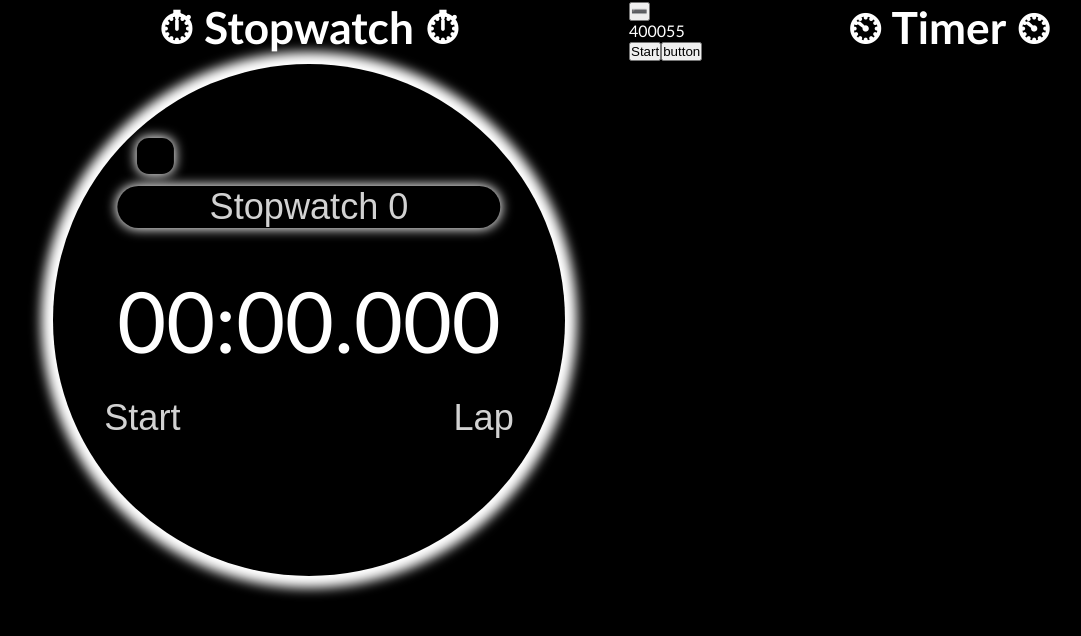
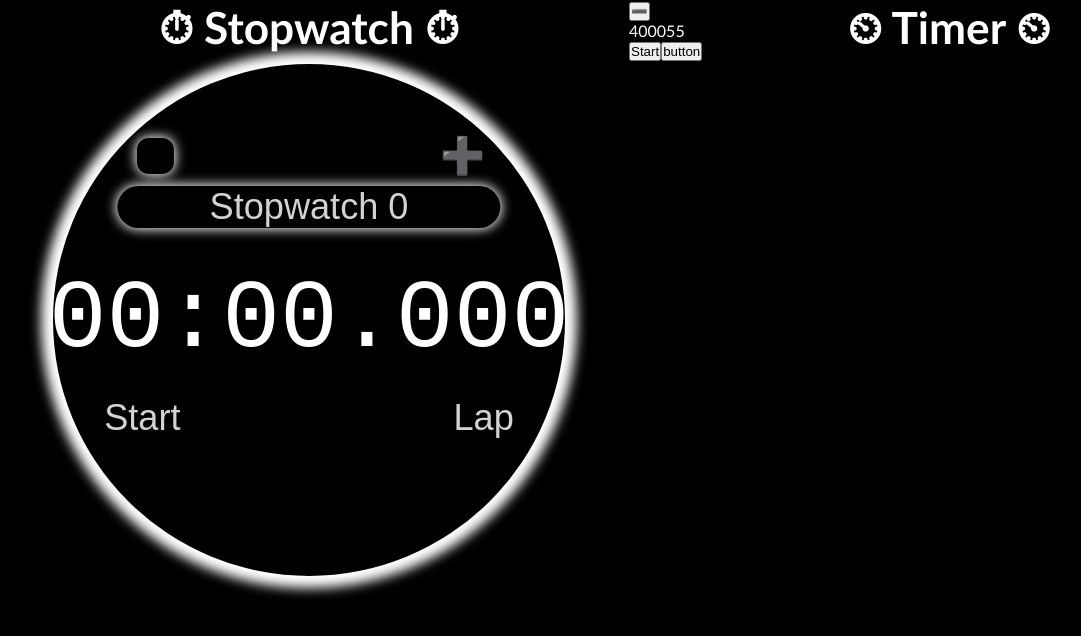
Before and after one commit to moefingers/react-timer-stopwatch-v2, a React (Vite) app: page / in a window 1280 px wide. Shown: the top 636 px of the page, without its empty margins (11-1092 px from the left). Built offline with nearby package versions, Linux system fonts and the light colour scheme.

Commit message:
refactored avg lap time calculations and moved them into a use effect when the time array is added to

```diff
--- a/src/App.css
+++ b/src/App.css
@@ -290,13 +290,13 @@ Imagine a landscape phone more extreme/longer than 2:1*/
 /* each */
 .stopwatch-button.stopwatch-navigation-left {
   position: absolute;
-  transform: translate(-50%, -50%);
+  transform: translate(-100%, -50%);
   top: 50%;
   left: 0%;
 }
 .stopwatch-button.stopwatch-navigation-right{
   position: absolute;
-  transform: translate(-50%, -50%);
+  transform: translate(0, -50%);
   top: 50%;
   left: 100%;
 }
@@ -322,12 +322,16 @@ Imagine a landscape phone more extreme/longer than 2:1*/
   /* outline: white dashed 1px; */
   transform: translate(0, 0);
   transition: var(--slow-transition);
-  font-size: calc(var(--general-size-factor-px) * 24);
   text-align: center;
 
   position: absolute;
   top: 80%;
   left: 10%;
+
+  font-family: monospace, monospace;
+
+  /* this will actually be forced over by js */
+  font-size: calc(var(--general-size-factor-px) * 24);
 }
 
 .main-stopwatch-time-contracted{
@@ -335,7 +339,8 @@ Imagine a landscape phone more extreme/longer than 2:1*/
   left: 50%;
   top: 50%;
 
-  font-size: calc(var(--general-size-factor-px) * 70);
+  /* this will actually be forced over by js */
+  font-size: calc(var(--general-size-factor-px) * 80);
 }
 
 
@@ -359,14 +364,12 @@ input.stopwatch-label-input-contracted {
   top: 7%;
   left: 93%;
   transform: translate(-50%, -50%);
-  transition: all var(--fast-transition), opacity .8s .5s, visibility .8s .5s;
+  transition: var(--slow-transition)
 }
 
 .stopwatch-button.add-stopwatch-entry-contracted{
-  opacity: 0;
-  visibility: hidden;
-  transition-delay: 0s;
-  transition: var(--fast-transition)
+  top: 18%;
+  left: 80%;
 }
 
 
```
